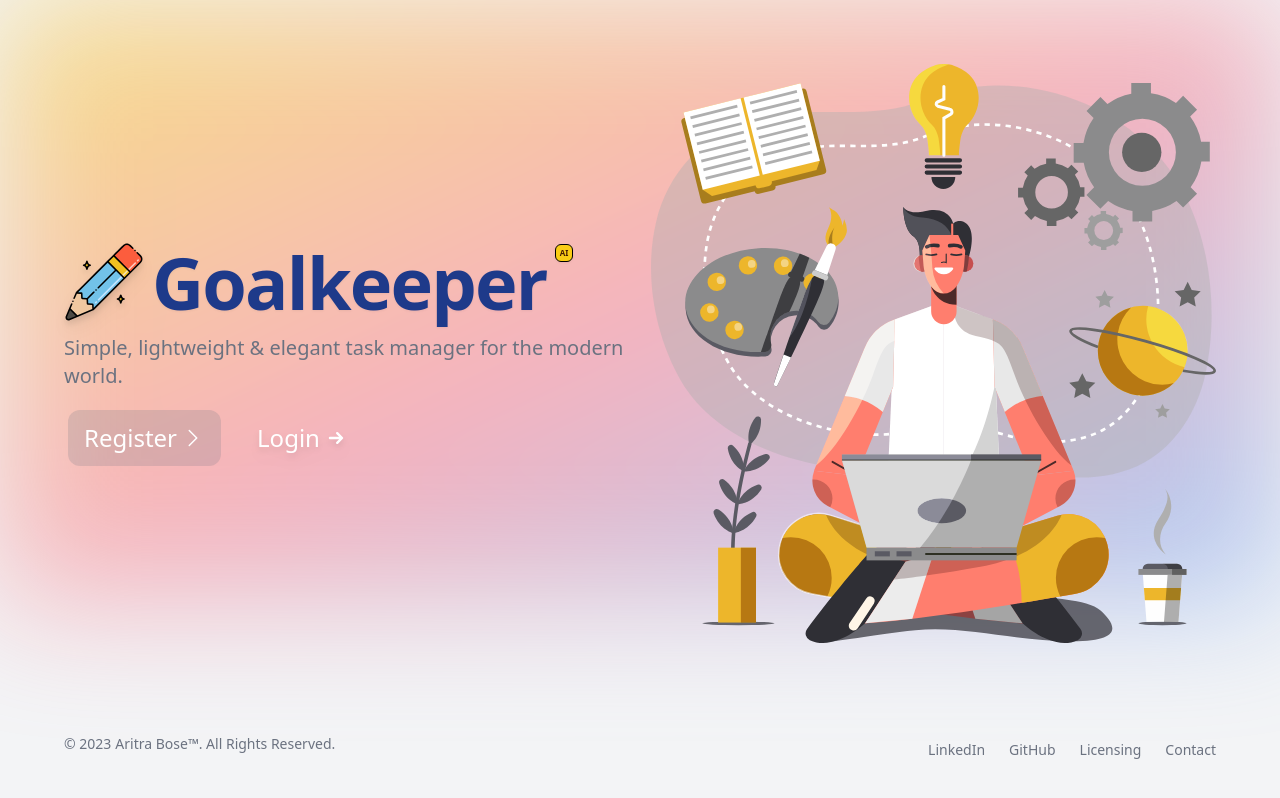
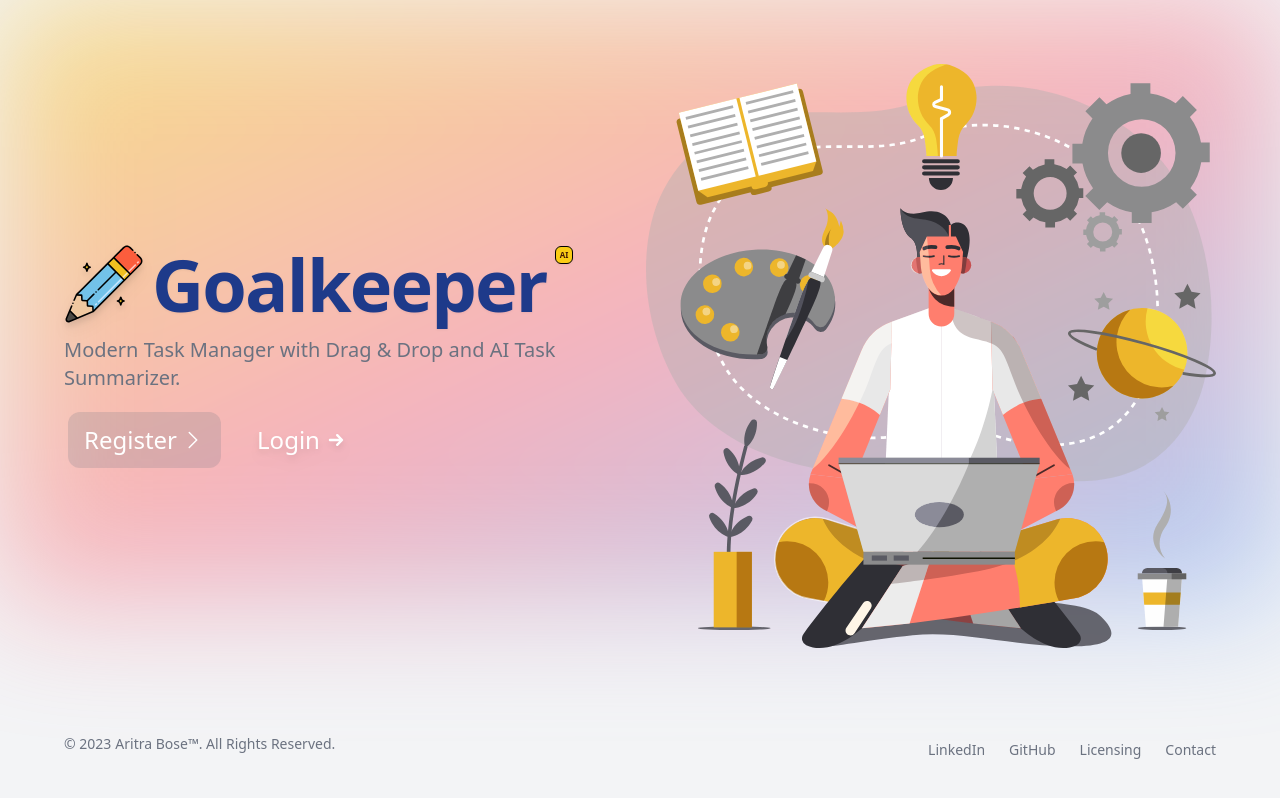
Before and after one commit to bose-aritra2003/goalkeeper, a Next.js app: page / in a window 1280 px wide. Built offline with nearby package versions, Linux system fonts and the light colour scheme.

Commit message:
update: description & favicon.ico

```diff
--- a/app/components/home/Hero.tsx
+++ b/app/components/home/Hero.tsx
@@ -31,7 +31,7 @@ const Hero = () => {
             </span>
           </div>
 
-          <p className="text-xl 2xl:text-2xl text-gray-500 font-light">Simple, lightweight & elegant task manager for the modern world.</p>
+          <p className="text-xl 2xl:text-2xl text-gray-500 font-light">Modern Task Manager with Drag & Drop and AI Task Summarizer.</p>
         </div>
         <div className="w-fit mx-auto xl:mx-0 xl:ml-1 flex flex-col items-center space-y-3 sm:space-y-0 sm:space-x-5 sm:flex-row">
           <button
```
Also changed, not shown: 1 other file (tests, documents, lock files or other folders).
